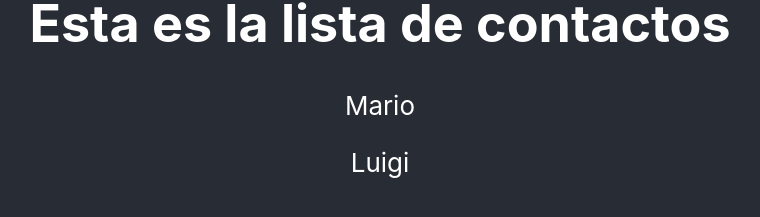
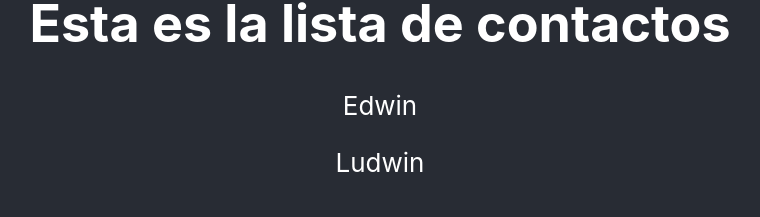
Before and after one commit to warderer/master-en-code, a React (Create React App) app in the folder clases/16.React/04.function-components/: page / in a window 1280 px wide. Shown: the part 335-552 px from the top of the page, without its empty margins (260-1020 px from the left). Built offline with nearby package versions, Linux system fonts and the light colour scheme.

Commit message:
function-component/useEffect example with API simulation (setTimeOut)

```diff
--- a/clases/16.React/04.function-components/src/components/Home.js
+++ b/clases/16.React/04.function-components/src/components/Home.js
@@ -1,14 +1,11 @@
-import React, {useState} from 'react';
+import React, {useEffect, useState} from 'react';
 /*import Counter from './Counter';*/
 import FormularioContactos from './FormularioContactos';
 import ListaContactos from './ListaContactos';
 
 function Home () {
 
-    const [contactos, setContactos] = useState([
-        {name: 'Mario', lastName: 'Bros'},
-        {name: 'Luigi', lastName: 'Bros'}
-    ]);
+    const [contactos, setContactos] = useState([]);
 
     const addContacto = (name, lastName) => {
         console.log('El contacto que vamos a agregar es',name,lastName);
@@ -18,17 +15,27 @@ function Home () {
             name: name,
             lastName: lastName,
         }
-
         //2.- Se actualiza el estado con la nuevo arreglo de objetos
         setContactos([...contactos, objContacto]);
+    }
 
-    }
+    // useEffect funciona como didMount, se ejecuta al final.
+    // Pide 2 parametros: 1) Callback, 2) Array.
+    useEffect(()=> {
+        // Adentro del callback es DidMount()
+        // Aquí se deben realizar las llamadas a API
+        // Si se le pasa el array como segundo parametro, solo se ejecuta una vez. Si no  cada vez que se cambie el estado.
+        console.log("Se ejecuto useEffect");
+        setTimeout(()=>{
+            setContactos([{id: 1, name: 'Edwin'}, {id: 2, name: 'Ludwin'}])
+        }, 3000);
+    },[]);
 
     return (
         <div>
             {/*<Counter />*/}
             <FormularioContactos agregarContacto={addContacto}/>
-            <ListaContactos lista={contactos}/>
+            {contactos.length === 0 ? <h2>Cargando Contactos</h2> : <ListaContactos lista={contactos}/>}
         </div>
     )
 }
```
